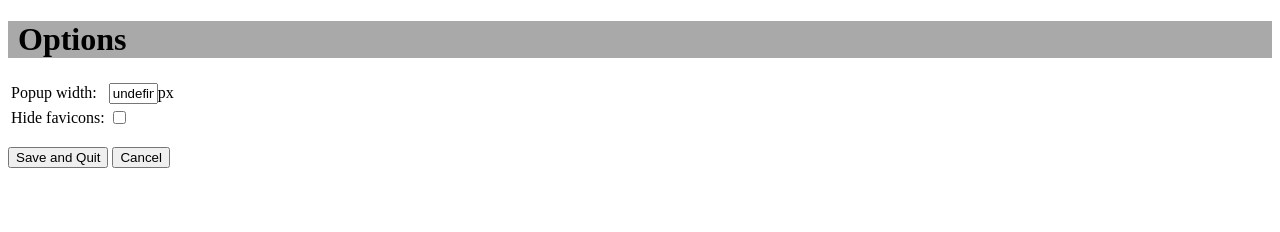
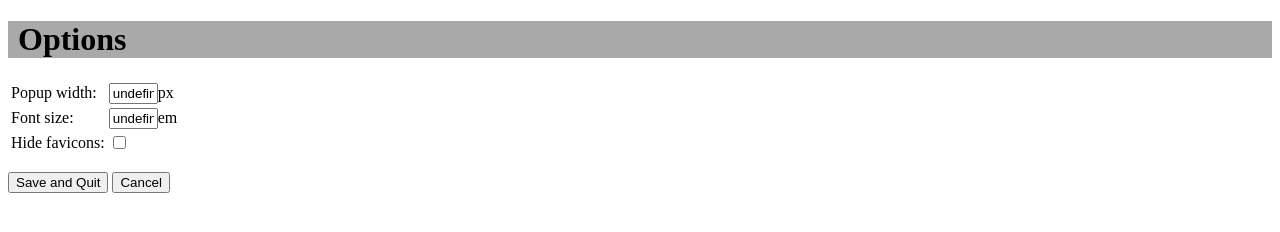
Before and after one commit to IzumiSy/TabStocker, a browser extension: page options.html in a window 1280 px wide. Both pictures are taken after a click on the button "Save and Quit". Drawn offline with Linux system fonts and the light colour scheme.

Commit message:
Added some basement codes for font size options

```diff
--- a/options.html
+++ b/options.html
@@ -13,6 +13,10 @@
 		<td><input type="text" id="popup_width" size="3" />px</td>
 	</tr>
 	<tr>
+		<td><label for="font_size">Font size:</label></td>
+		<td><input type="text" id="font_size" size="3">em</input></td>
+	</tr>
+	<tr>
 		<td><label for="hide_favicon">Hide favicons:</label></td>
 		<td><input type="checkbox" id="hide_favicon" /></td>
 	</tr>
--- a/options.js
+++ b/options.js
@@ -5,18 +5,26 @@ var BG = chrome.extension.getBackgroundPage();
 
 document.body.onload = function() {
 	document.getElementById("popup_width").value = localStorage.PopupWidth;
+	document.getElementById("font_size").value = localStorage.FontSize;
 	document.getElementById("hide_favicon").checked = localStorage.HideFavicon == "true" ? true : false;
 }
 
 document.getElementById("save").onclick = function() {
-	var popup_width = document.getElementById("popup_width").value;
+	var popup_width;
+	var font_size;
 
+	popup_width = document.getElementById("popup_width").value;
 	if (popup_width < BG.ui_menu_defaultPopupWidth || popup_width > BG.ui_menu_maxPopupWidth) {
 		alert("The value of Popup width could be set in the range from 250px to 500px");
 		return;
 	}
+	font_size = document.getElementById("font_size").value;
+	if (font_size <= 0) {
+		font_size = BG.ui_defaultFontSize;
+	}
 
 	localStorage.PopupWidth = popup_width;
+	localStorage.FontSize = font_size;
 	localStorage.HideFavicon = document.getElementById("hide_favicon").checked;
 	window.close();
 }
```
Also changed, not shown: background.js (+6 -2 lines).
